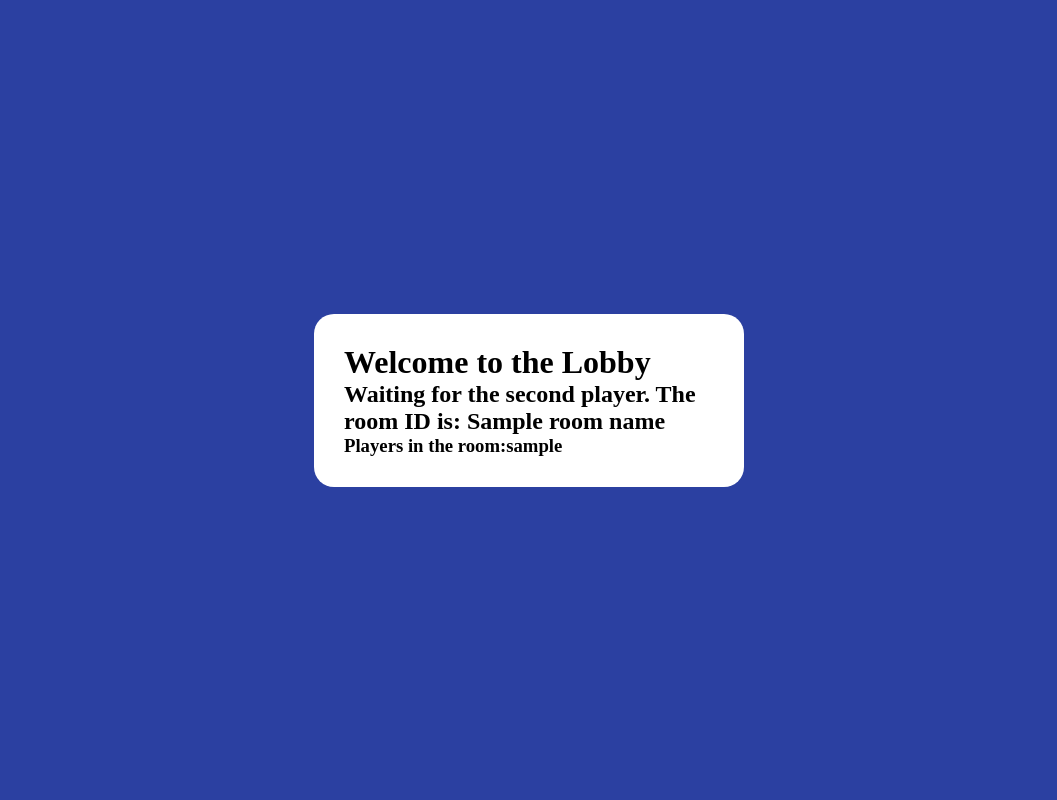
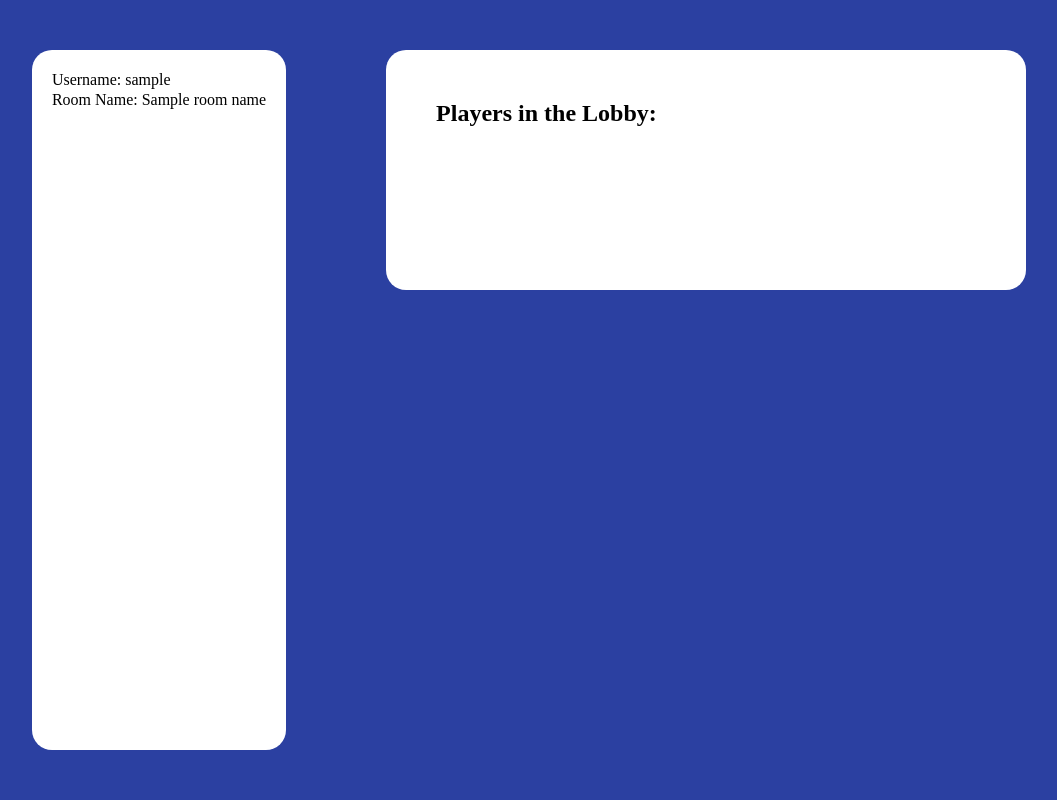
Before and after one commit to emilydesantis/cse312-because-the-internet, a Flask app: template templates/lobby.html in a window 1280 px wide. Shown: the whole page, without its empty margins (111-1168 px from the left). Run offline with Flask 3, Linux system fonts and the light colour scheme; the template is opened without the code that fills it: most values are stand-ins (such as "Sample title", 1, 10 or a date in 2020); some libraries are stand-ins or nearby versions.

Commit message:
both players are now in lobby

```diff
--- a/server.py
+++ b/server.py
@@ -1,6 +1,6 @@
 from flask import Flask, render_template, request, redirect, url_for
 from flask_socketio import SocketIO, emit
-from flask_socketio import join_room, leave_room
+from flask_socketio import join_room, leave_room,send
 from flask_sqlalchemy import SQLAlchemy
 import os
 
@@ -12,7 +12,7 @@ app.config['SQLALCHEMY_DATABASE_URI'] =\
 db = SQLAlchemy(app)
 socketio = SocketIO(app, cors_allowed_origins="*")
 room_user_count = {}
-
+users_in_lobby = {}
 
 #--------------------------------------
 class User(db.Model):
@@ -52,7 +52,9 @@ def page4():
 @app.route('/lobby/<room_name>')
 def lobby(room_name):
     username = request.args.get('username')
-    return render_template('lobby.html', room_name=room_name,username =username)
+    print(username)
+    print("------------------------------------")
+    return render_template('lobby.html', room_name=room_name,username=username)
 
 @app.route('/login', methods=['POST'])
 def login():
@@ -90,10 +92,11 @@ def handle_create_room(data):
     username = data['username']
     room_name = data['room_name']
     join_room(room_name)
-    if room_name not in room_user_count:
-        room_user_count[room_name] = 1
+    room_user_count[room_name]=1
     emit('room_created', {'username': username, 'room_name': room_name}, room=room_name)
-    emit('navigate_to_lobby', {'username': username,'room_name': room_name})
+    emit('player_joined', {'username': username, 'room_name': room_name}, room=room_name)
+    emit('navigate_to_lobby', {'room_name': room_name}, room=room_name)
+
 
 @socketio.on('join_room')
 def handle_join_room(data):
@@ -104,20 +107,41 @@ def handle_join_room(data):
     else:
         emit('player_joined', {'username': username, 'room_name': room_name}, room=room_name)
         join_room(room_name)
-        room_user_count[room_name] += 1
+        room_user_count[room_name] += 1  # Increment the user count for the room
+        emit('navigate_to_lobby', {'room_name': room_name}, room=room_name)
 
-    # Start the game once the second player arrives
-    print("--------------------------------------")
-    print(room_user_count[room_name])
-    if room_user_count[room_name] == 2:
-        print("|||||||||||||||||||||||||||||||||||||||||||||||||||||||||||||||||||||||||||||||||||||||||||")
-        emit('start_game', {'username': username}, room=room_name)
+
+
+@socketio.on('join_lobby')
+def join_lobby(data):
+    username = data['username']
+    room_name = data['room_name']
+    join_room(room_name)
+
+    if room_name not in users_in_lobby:
+        users_in_lobby[room_name] = []
+
+    if username not in users_in_lobby[room_name]:
+        users_in_lobby[room_name].append(username)
+
+    emit('update_users_list', users_in_lobby[room_name], room=room_name)
+
+
+@socketio.on('start_game')
+def handle_start_game(data):
+    room_name = data['room_name']
+    emit('navigate_to_page3', {}, room=room_name)
+
+
+@socketio.on('send_message')
+def handle_send_message(data):
+    message = data['message']
+    room_name = data['room_name']
+    username = data['username']
+    emit('receive_message', {'message': message, 'username': username}, room=room_name)
 
 
 if __name__ == '__main__':
     with app.app_context():
         db.create_all()
-        print_all_users()
-        print("--------------------------------------")
-        print("/r/n/r/n")
     socketio.run(app, host='0.0.0.0', port=8080, debug=True, allow_unsafe_werkzeug=True)
--- a/templates/lobby.html
+++ b/templates/lobby.html
@@ -1,43 +1,37 @@
+<!DOCTYPE html>
 <html lang="en">
 <head>
     <meta charset="UTF-8">
     <meta name="viewport" content="width=device-width, initial-scale=1.0">
     <title>Lobby</title>
-    <link rel="stylesheet" href="{{ url_for('static', filename='css/styles.css') }}">
+    <link rel="stylesheet" href="{{ url_for('static', filename='style.css') }}">
+    <script src="https://cdnjs.cloudflare.com/ajax/libs/socket.io/3.0.3/socket.io.min.js"></script>
+    <script src="https://code.jquery.com/jquery-3.5.1.min.js"></script>
 </head>
 <body>
-    <div class="container">
-        <div class="form">
-            <h1>Welcome to the Lobby</h1>
-            <h2 id="status">Waiting for the second player. The room ID is: {{ room_name }}</h2>
-            <h3>Players in the room:{{ username }}</h3>
-            <div id="players"></div>
+    <div class="container-2">
+        <div class="user-credentials">
+            <p>Username: {{username}}</p>
+            <p>Room Name: {{ room_name }}</p>
+        </div>
+        <div class="game-data">
+            <h2>Players in the Lobby:</h2>
+            <ul id="users-list"></ul>
         </div>
     </div>
-
-    <script src="https://cdnjs.cloudflare.com/ajax/libs/socket.io/4.3.2/socket.io.min.js" integrity="sha384-KyCxw5Nx0DkixDgCz8zQ16RtlQ0h8sgy5+B5c5/u6q5Uq3q0g7zC6g1ydITD5rX8" crossorigin="anonymous"></script>
     <script>
         const socket = io.connect('http://' + document.domain + ':' + location.port);
-        const roomName = "{{ room_name }}";
-        const username = "{{ username }}"
-        const statusElement = document.getElementById('status');
-        const playersElement = document.getElementById('players');
+        const roomName = '{{ room_name }}';
+        const username = '{{ username }}';
 
-        socket.emit('join_room', {username: "{{username}}", room_name: roomName});
+        socket.emit('join_lobby', {'username': username, 'room_name': roomName});
 
-
-        socket.on('player_joined', function (data) {
-            const playerInfo = document.createElement('div');
-            playerInfo.textContent = data.username;
-            playersElement.appendChild(playerInfo);
-
-            if (playersElement.childElementCount === 2) {
-                statusElement.textContent = 'Both players have joined the room!';
+        socket.on('update_users_list', function(usersList) {
+            $('#users-list').empty();
+            for (let user of usersList) {
+                $('#users-list').append('<li>' + user + '</li>');
             }
         });
-        socket.on('start_game_creator', function (data) {
-    window.location.href = "{{ url_for('page3', room_name=roomName) }}?username=" + data.username;
-});
     </script>
 </body>
 </html>
```
Also changed, not shown: templates/page2.html (+10 -9 lines), templates/page3.html (+35 -23 lines).
